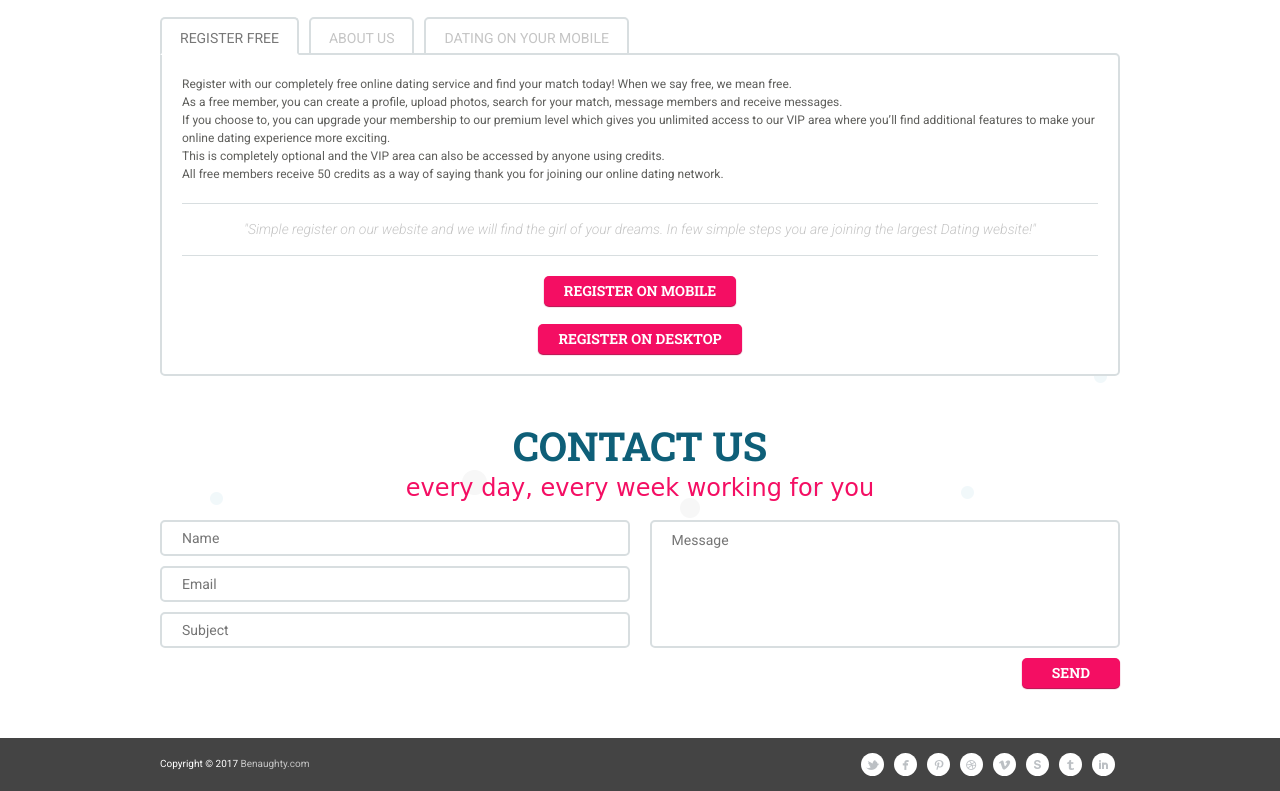
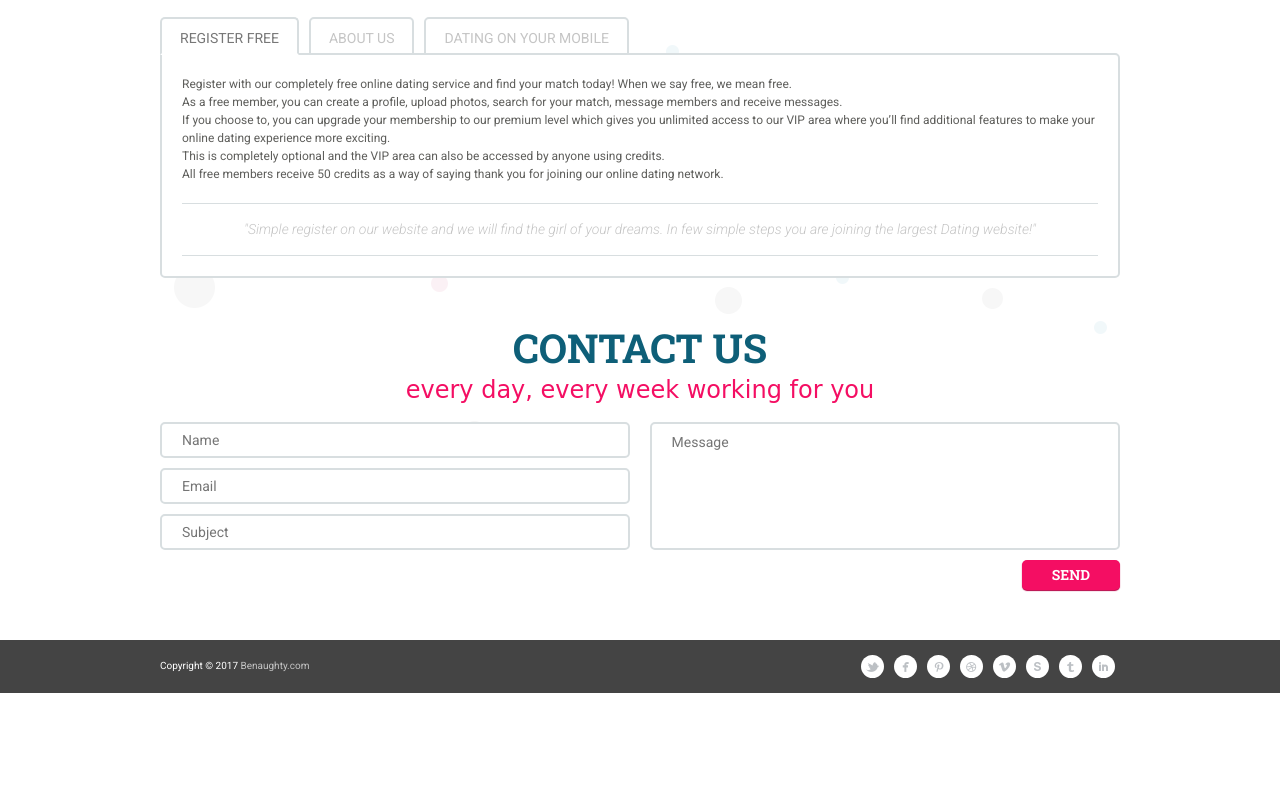
Before and after one commit to benaughty-02/0, a plain HTML site: page index.html in a window 1280 px wide. Shown: the part 2202-2993 px from the top of the page. After the commit the page ends 2895 px from the top, so only its background shows below. Drawn offline with Linux system fonts and the light colour scheme; a web font is replaced by a local one.

Commit message:
Update index.html

```diff
--- a/index.html
+++ b/index.html
@@ -388,8 +388,6 @@
 				<blockquote cite="">
 					<i>"Simple register on our website and we will find the girl of your dreams. In few simple steps you are joining the largest Dating website!"</i>
 				</blockquote>
-				<button href="https://goo.gl/3P5XVu" class="btn">REGISTER ON MOBILE</button><br>
-				<button href="https://goo.gl/ALGyqp" class="btn">REGISTER ON DESKTOP</button>
 			</div>
 			<div id="tab-2" class="tab-item">
 				<p>
```
